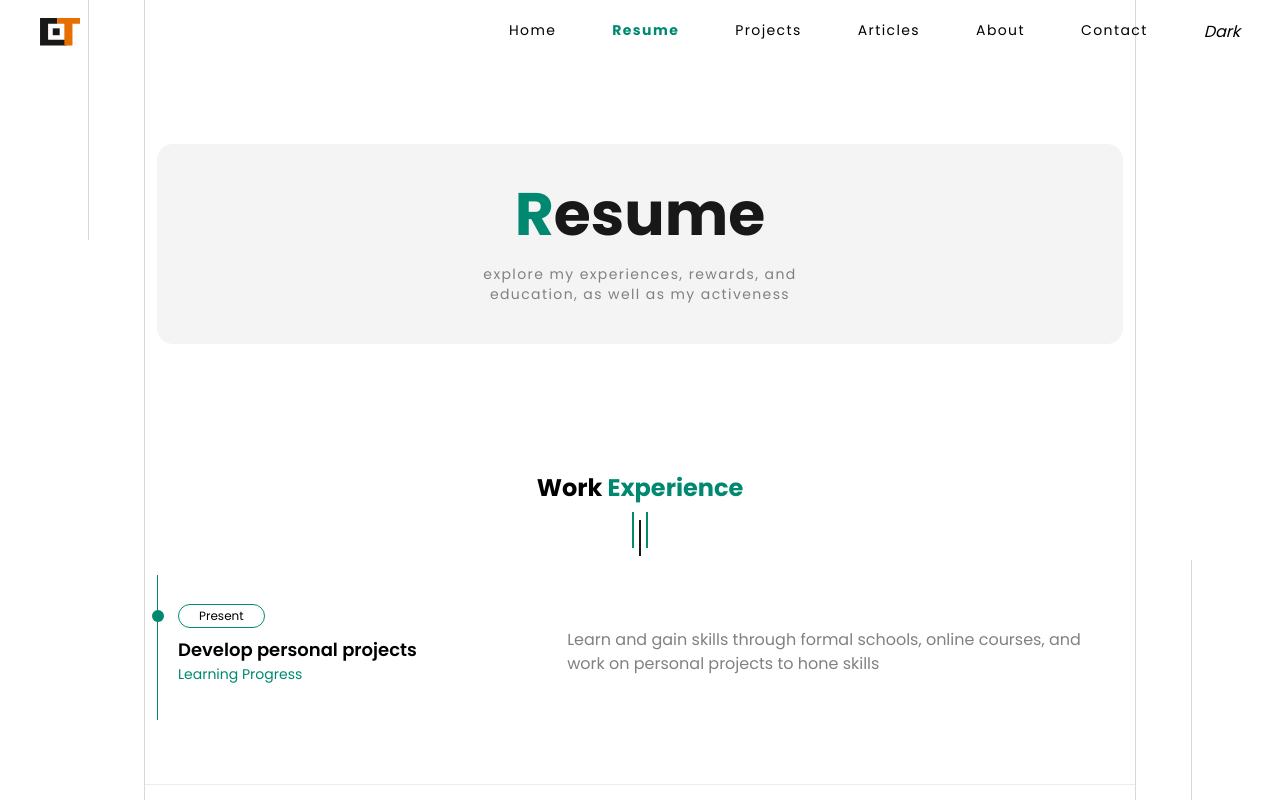
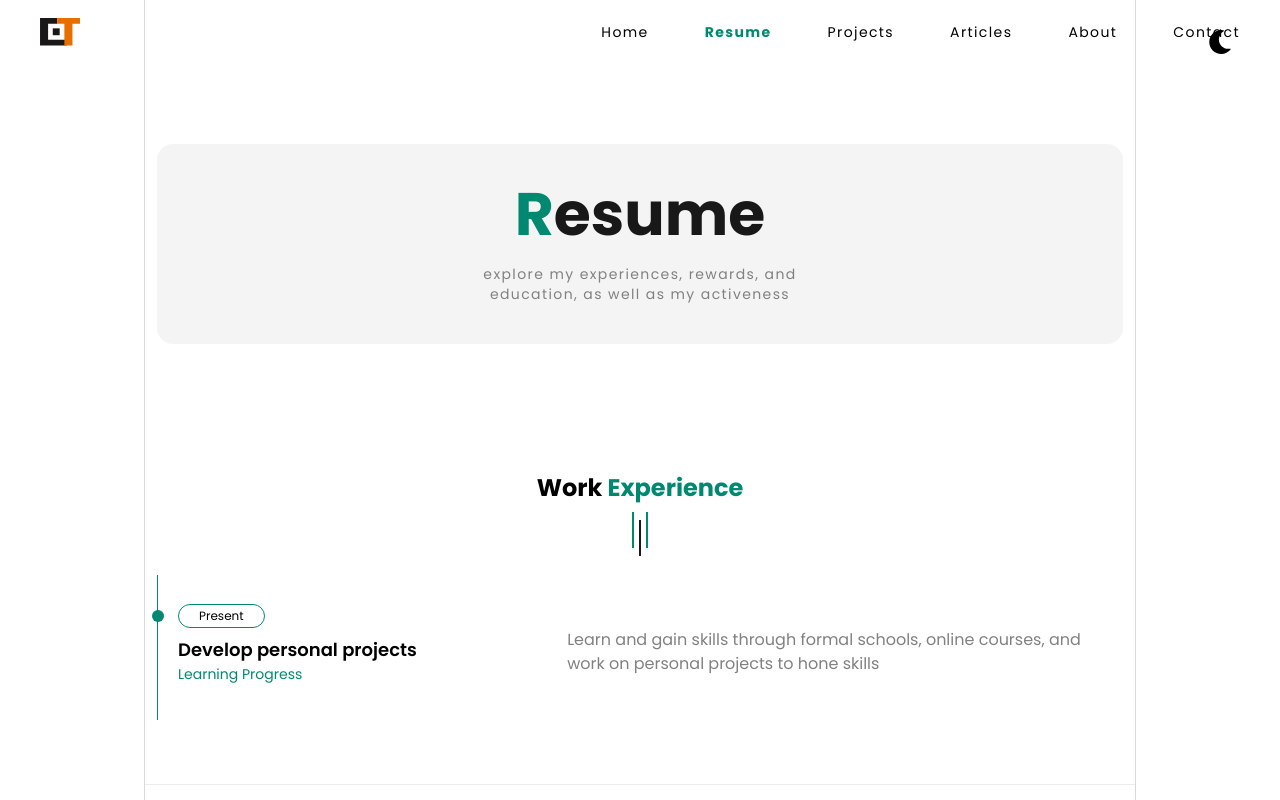
Before and after one commit to KhalilSaadH/Personal-protfolio, a Next.js app: page /resume in a window 1280 px wide. Shown: the top 800 px of the page. Built offline with nearby package versions, Linux system fonts and the light colour scheme; no server answers.

Commit message:
Updating dark mode in homepage

```diff
--- a/components/molecules/AppCtaSection.jsx
+++ b/components/molecules/AppCtaSection.jsx
@@ -3,7 +3,7 @@
 const AppCtaSection = () => (
     <section className="py-20 border-b border-light-gray">
       <div className="text-center">
-        <h2 className="text-4xl lg:text-5xl font-bold text-black">
+        <h2 className="dark:text-white text-4xl lg:text-5xl font-bold text-black">
           GET IN TOUCH
         </h2>
         <p className="text-xs md:text-sm text-gray max-w-[260px] md:max-w-xs mx-auto mt-2">
--- a/components/molecules/AppNav.jsx
+++ b/components/molecules/AppNav.jsx
@@ -4,6 +4,8 @@
 import Image from 'next/image';
 import USER from '../../data/user.json';
 import AppToggle from '../atomics/AppToggle';
+
+import Toggle from '../templates/ThemeToggle';
 
 const AppNav = () => {
   const [isActiveNav, setIsActiveNav] = useState(false);
@@ -15,7 +17,7 @@
     const className =
       url === pathname
         ? 'font-bold text-white hover:text-white lg:hover:text-orange lg:text-orange bg-orange '
-        : 'bg-light-gray bg-opacity-30 hover:text-orange';
+        : 'dark:text-white bg-light-gray bg-opacity-30 hover:text-orange';
     return className;
   };
 
@@ -44,15 +46,15 @@
     }
   }
   useEffect(() => {
-    window.addEventListener('scroll', handleWindowScroll);
-    if (localStorage.getItem('theme') !== null) {
-      document.body.classList.add(localStorage.getItem('theme'));
-    } else {
-      if (profile.theme === 'dark') {
-        document.body.classList.add('dark');
-        localStorage.setItem('theme', 'dark');
-      }
-    }
+    // window.addEventListener('scroll', handleWindowScroll);
+    // if (localStorage.getItem('theme') !== null) {
+    //   document.body.classList.add(localStorage.getItem('theme'));
+    // } else {
+    //   if (profile.theme === 'dark') {
+    //     document.body.classList.add('dark');
+    //     localStorage.setItem('theme', 'dark');
+    //   }
+    // }
 
     return () => {
       window.removeEventListener('scroll', handleWindowScroll);
@@ -106,12 +108,14 @@
             </Link>
           </li>
         ))}
-        <li>
+        {/* <li>
           <a className='theme' onClick={(e) => theme()}>
-            <i className='fas fa-adjust'>Dark</i>
+              <i className='fas fa-adjust'>Dark</i>
           </a>
-        </li>
-
+        </li> */}
+        <li className="absolute right-0 top-0 mr-4 mt-4 md:mr-6 md:mt-6">
+            <Toggle />
+       </li>
       </ul>
 
       <div
--- a/components/molecules/AppSection.jsx
+++ b/components/molecules/AppSection.jsx
@@ -16,7 +16,7 @@
 
   return (
     <section
-      className={`py-10 lg:py-16 px-3 ${
+      className={`dark:text-white py-10 lg:py-16 px-3 ${
         noSeparator || 'border-b border-light-gray border-opacity-50'
       }`}
     >
--- /dev/null
+++ b/components/templates/Background.js
@@ -0,0 +1,13 @@
+import React from 'react';
+
+const Background = ( { children } ) =>
+{
+    return (
+
+        <div className="bg-white dark:bg-black transition-all">
+            {children}
+        </div>
+    )
+}
+
+export default Background;
--- /dev/null
+++ b/components/templates/ThemeContext.js
@@ -0,0 +1,47 @@
+import React from 'react';
+
+const getInitialTheme = () => {
+    if (typeof window !== 'undefined' && window.localStorage) {
+        const storedPrefs = window.localStorage.getItem('color-theme');
+        if (typeof storedPrefs === 'string') {
+            return storedPrefs;
+        }
+
+        const userMedia = window.matchMedia('(prefers-color-scheme: dark)');
+        if (userMedia.matches) {
+            return 'dark';
+        }
+    }
+
+   return 'light' // light theme as the default;
+};
+
+export const ThemeContext = React.createContext();
+
+export const ThemeProvider = ({ initialTheme, children }) => {
+    const [theme, setTheme] = React.useState(getInitialTheme);
+
+    const rawSetTheme = (rawTheme) => {
+        const root = window.document.documentElement;
+        const isDark = rawTheme === 'dark';
+
+        root.classList.remove(isDark ? 'light' : 'dark');
+        root.classList.add(rawTheme);
+
+        localStorage.setItem('color-theme', rawTheme);
+    };
+
+    if (initialTheme) {
+        rawSetTheme(initialTheme);
+    }
+
+    React.useEffect(() => {
+        rawSetTheme(theme);
+    }, [theme]);
+
+    return (
+        <ThemeContext.Provider value={{ theme, setTheme }}>
+            {children}
+        </ThemeContext.Provider>
+    );
+};
--- /dev/null
+++ b/components/templates/ThemeToggle.js
@@ -0,0 +1,25 @@
+import React from 'react';
+import { FaSun, FaMoon} from "react-icons/fa";
+import { ThemeContext } from './ThemeContext';
+
+const Toggle = () => {
+    const { theme, setTheme } = React.useContext(ThemeContext);
+
+    return (
+        <div className="transition duration-500 ease-in-out rounded-full p-2">
+            {theme === 'dark' ? (
+                <FaSun
+                    onClick={() => setTheme(theme === 'dark' ? 'light' : 'dark')}
+                    className=" bg-white text-gray-500 dark:text-gray-400 text-2xl cursor-pointer"
+                />
+            ) : (
+                    <FaMoon
+                        onClick={() => setTheme(theme === 'dark' ? 'light' : 'dark')}
+                        className="text-gray-500 dark:text-gray-400 text-2xl cursor-pointer"
+                    />
+                )}
+        </div>
+    );
+};
+
+export default Toggle;
--- a/package.json
+++ b/package.json
@@ -16,6 +16,7 @@
     "prop-types": "^15.7.2",
     "react": "^17.0.2",
     "react-dom": "^17.0.2",
+    "react-icons": "^4.3.1",
     "react-reveal": "^1.2.2"
   },
   "devDependencies": {
--- a/pages/index.jsx
+++ b/pages/index.jsx
@@ -5,8 +5,17 @@
 import AppProject from '../components/atomics/AppProject';
 import AppShell from '../components/templates/AppShell';
 
+import { ThemeProvider } from '../components/templates/ThemeContext';
+import Background from '../components/templates/Background';
+//import Toggle from '../components/templates/ThemeToggle';
+
 const Home = () => (
   <div>
+    <ThemeProvider>
+      <Background>
+      {/* <div className="absolute right-0 top-0 mr-4 mt-4 md:mr-6 md:mt-6">
+            <Toggle />
+       </div> */}
     <AppShell hero>
       <AppSection title="What can I do">
         <div className="grid grid-cols-1 gap-3 md:grid-cols-2 xl:grid-cols-3 lg:gap-4">
@@ -68,6 +77,8 @@
         </div>
       </AppSection>
     </AppShell>
+    </Background>
+    </ThemeProvider>
   </div>
 );
 
--- a/pages/resume.jsx
+++ b/pages/resume.jsx
@@ -4,7 +4,12 @@
 import AppTimeline from '../components/atomics/AppTimeline';
 import AppShell from '../components/templates/AppShell';
 
+import { ThemeProvider } from '../components/templates/ThemeContext';
+import Background from '../components/templates/Background';
+
 const Resume = () => (
+<ThemeProvider>
+  <Background>
     <AppShell
       title={`Khalil Saad HAROURI | ${USER.resume.title}`}
       description={USER.resume.description}
@@ -43,6 +48,8 @@
         </AppSection>
       ))}
     </AppShell>
+  </Background>
+</ThemeProvider>
 );
 
 export default Resume;
--- a/styles/globals.css
+++ b/styles/globals.css
@@ -10,16 +10,3 @@
   content: '';
   @apply hidden xl:block absolute bottom-0 -right-10 w-px h-60 bg-light-gray;
 }
-.theme {
-
-  display: flex;
-  align-items: center;
-  justify-content: center;
-  transition: var(--animate) all;
-  cursor: pointer;
-  border-left: 2px solid var(--c-light);
-}
-.theme:hover {
-  color: var(--c-dark);
-  background-color: var(--c-light);
-}
--- a/tailwind.config.js
+++ b/tailwind.config.js
@@ -1,7 +1,7 @@
 module.exports = {
   mode: 'jit',
   purge: ['./pages/**/*.{js,ts,jsx,tsx}', './components/**/*.{js,ts,jsx,tsx}'],
-  darkMode: false, // or 'media' or 'class'
+  darkMode: 'class', // or 'media' or 'class'
   theme: {
     fontFamily: {
       sans: ['Poppins', 'sans-serif'],
```
Also changed, not shown: 1 other file (tests, documents, lock files or other folders). Lines whose indentation alone changed are shown as unchanged.
